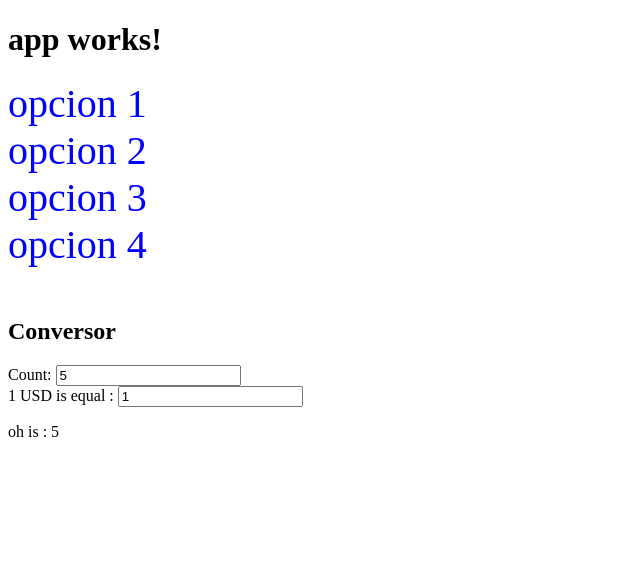
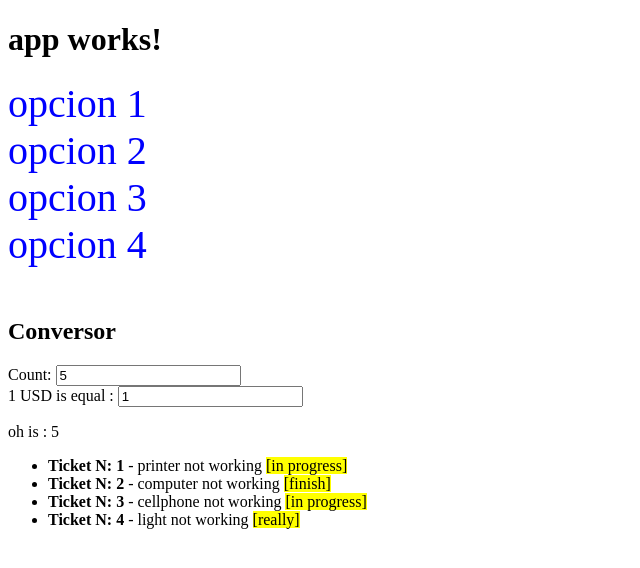
Before and after one commit to madrid16/angular2cli, an Angular app: page / in a window 1280 px wide. Shown: the top 568 px of the page, without its empty margins (0-640 px from the left). Built offline with nearby package versions, Linux system fonts and the light colour scheme.

Commit message:
inject dependency

```diff
--- a/src/app/app.component.html
+++ b/src/app/app.component.html
@@ -13,3 +13,10 @@
 <p>
   oh is : {{count | ConversorPipe: factor}}
 </p>
+
+<ul>
+  <li *ngFor="let ticket of tickets">
+    <b>Ticket N: {{ticket.id}}</b> - {{ ticket.titulo }}
+    <span myHighlight>[{{ticket.estado}}]</span>
+  </li>
+</ul>
--- a/src/app/app.component.ts
+++ b/src/app/app.component.ts
@@ -1,5 +1,6 @@
 import { Component } from '@angular/core';
 import {InputComponent} from "./input/input.component";
+import {TicketService} from "./services/ticket.service";
 
 @Component({
   selector: 'app-root',
@@ -9,6 +10,11 @@
 export class AppComponent {
   title = 'app works!';
   votacion = '';
+  tickets: any;
+
+  constructor(private ticketService: TicketService){
+    this.tickets = ticketService.getTicket();
+  }
 
   votos = [
     {title: 'opcion 1'},
--- a/src/app/app.module.ts
+++ b/src/app/app.module.ts
@@ -8,6 +8,7 @@
 import {ConversorPipe} from "./pipes/conversor.pipe";
 import {HighlightDirective} from "./directives/highlight.directive";
 import {GigantDirective} from "./directives/gigant.directive";
+import {TicketService} from "./services/ticket.service";
 
 @NgModule({
   declarations: [
@@ -22,7 +23,7 @@
     FormsModule,
     HttpModule
   ],
-  providers: [],
+  providers: [TicketService],
   bootstrap: [AppComponent]
 })
 export class AppModule { }
--- /dev/null
+++ b/src/app/services/mocks/tickets.mock.ts
@@ -0,0 +1,6 @@
+export var TICKETS:Array<any> = [
+  {'id': 1, 'titulo': 'printer not working', 'estado': 'in progress'},
+  {'id': 2, 'titulo': 'computer not working', 'estado': 'finish'},
+  {'id': 3, 'titulo': 'cellphone not working', 'estado': 'in progress'},
+  {'id': 4, 'titulo': 'light not working', 'estado': 'really'}
+];
--- /dev/null
+++ b/src/app/services/ticket.service.ts
@@ -0,0 +1,16 @@
+import {Injectable} from "@angular/core";
+import {TICKETS} from "./mocks/tickets.mock";
+
+@Injectable()
+export class TicketService{
+
+  miVariableTicketGlobal = "i am global var";
+
+  getTicket(){
+    return TICKETS;
+  }
+
+  getVariableGlobal():string{
+    return this.miVariableTicketGlobal;
+  }
+}
```
